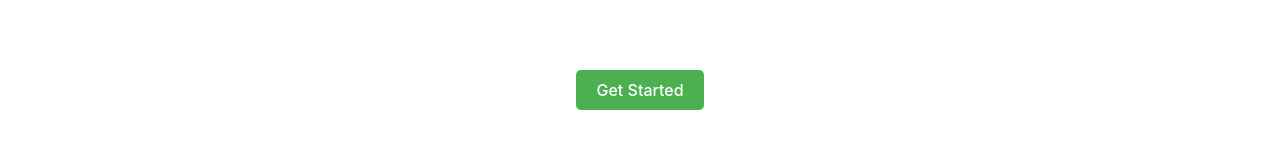
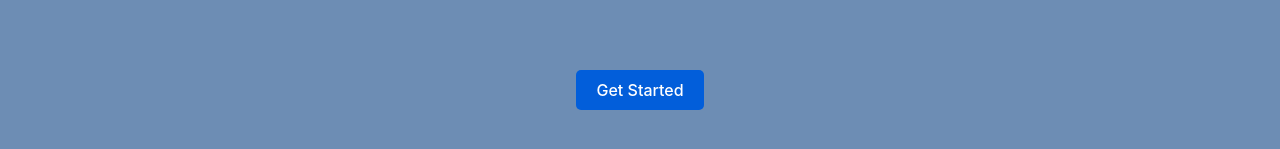
Before and after one commit to Mali-Nevenzal/JiraBuddy_AI, a React (Vite) app in the folder client/: page / in a window 1280 px wide. Shown: the part 415-564 px from the top of the page. Built offline with nearby package versions, Linux system fonts and the light colour scheme.

Commit message:
change background-color

```diff
--- a/client/src/components/Home.css
+++ b/client/src/components/Home.css
@@ -33,7 +33,7 @@ button {
     margin-top: 30px;
     padding: 10px 20px;
     font-size: 1em;
-    background-color: #4CAF50;
+    background-color: #025eda;
     color: white;
     border: none;
     border-radius: 5px;
@@ -42,7 +42,7 @@ button {
 }
 
 button:hover {
-    background-color: #45a049;
+    background-color: #006dff;
 }
 
 body {
--- a/client/src/components/TaskPlanningDisplay.css
+++ b/client/src/components/TaskPlanningDisplay.css
@@ -95,7 +95,7 @@
 button {
     padding: 10px 20px;
     font-size: 1em;
-    background-color: #4CAF50;
+    background-color: #025eda;
     color: white;
     border: none;
     border-radius: 5px;
@@ -104,7 +104,7 @@ button {
 }
 
 button:hover {
-    background-color: #45a049;
+    background-color: #006dff;
 }
 
 .task-icon {
--- a/client/src/index.css
+++ b/client/src/index.css
@@ -37,7 +37,7 @@ body {
 html, body {
   width: 100%;
   overflow-y: auto;
-
+  background-color: #6d8db4;
 }
 
 .fixed-element {
```
